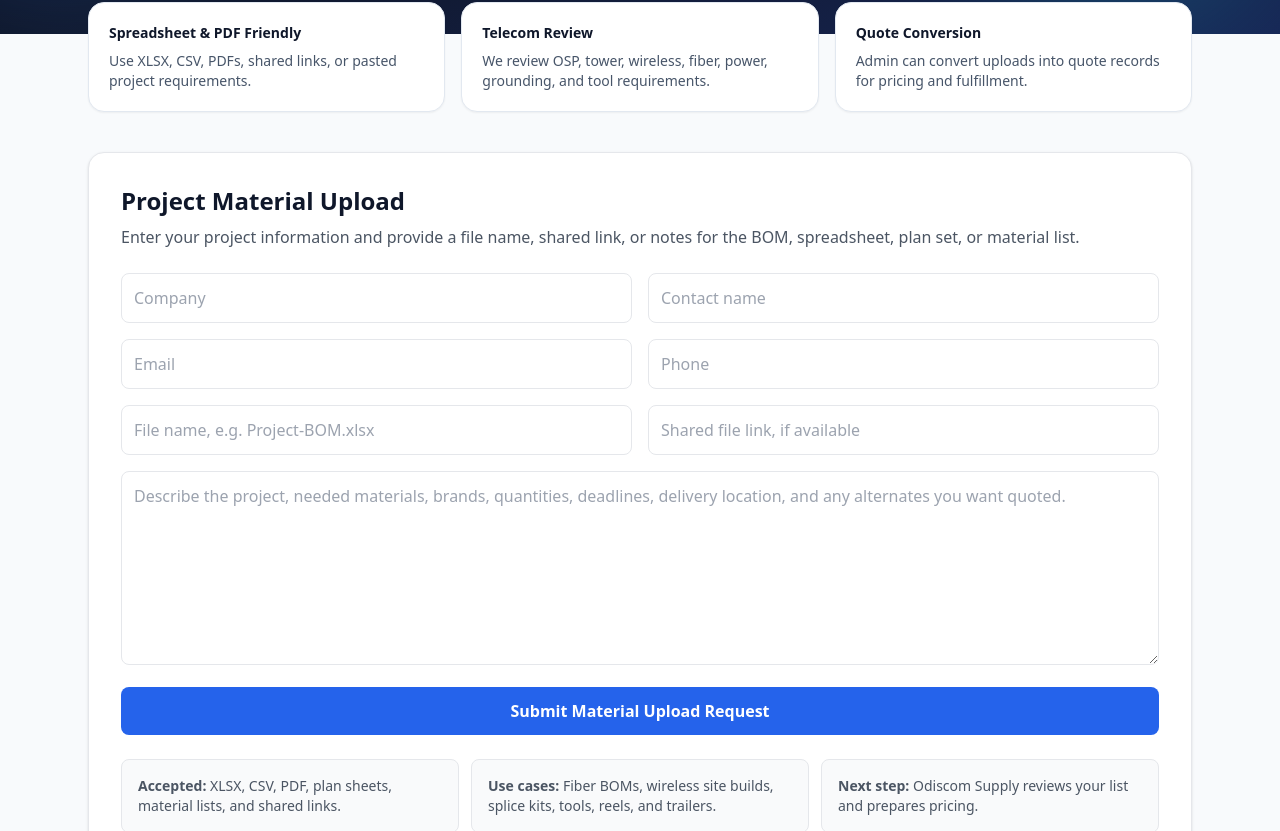
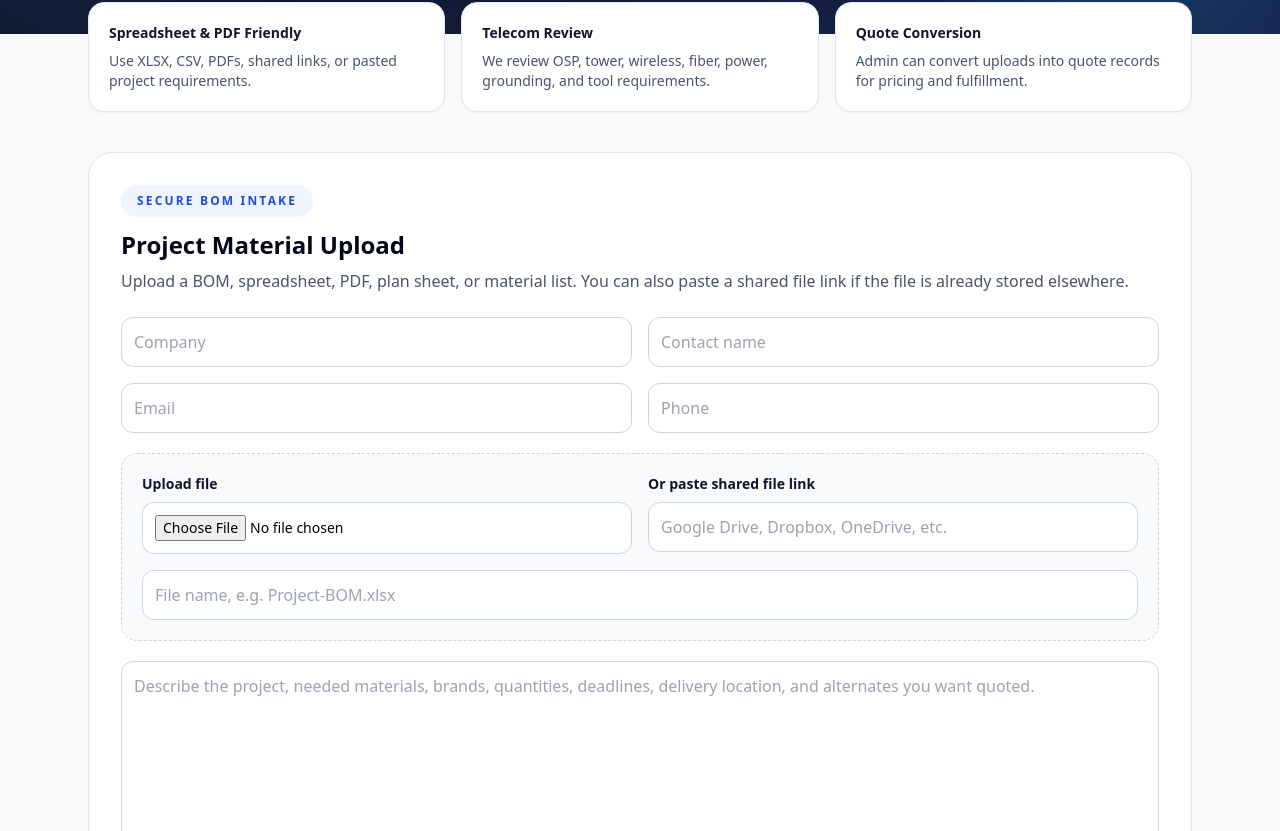
Before and after one commit to odiscom/odiscom-supply, a Next.js app: page /material-upload in a window 1280 px wide. Shown: the part 429-1260 px from the top of the page. Built offline with nearby package versions, Linux system fonts and the light colour scheme; no server answers.

Commit message:
Add Supabase Storage file upload to BOM intake

```diff
--- a/components/BomUploader.js
+++ b/components/BomUploader.js
@@ -1,4 +1,5 @@
 import { useState } from 'react'
+import { supabase } from '../lib/supabase'
 
 const emptyForm = {
   company: '',
@@ -7,11 +8,21 @@ const emptyForm = {
   phone: '',
   fileName: '',
   fileUrl: '',
+  storagePath: '',
   notes: '',
+}
+
+function safeFileName(name) {
+  return String(name || 'material-list')
+    .toLowerCase()
+    .replace(/[^a-z0-9._-]+/g, '-')
+    .replace(/-+/g, '-')
+    .replace(/^-+|-+$/g, '')
 }
 
 export default function BomUploader() {
   const [form, setForm] = useState(emptyForm)
+  const [file, setFile] = useState(null)
   const [loading, setLoading] = useState(false)
   const [message, setMessage] = useState('')
 
@@ -19,15 +30,53 @@ export default function BomUploader() {
     setForm({ ...form, [field]: value })
   }
 
+  function handleFileChange(e) {
+    const selectedFile = e.target.files?.[0]
+    setFile(selectedFile || null)
+    if (selectedFile && !form.fileName) updateField('fileName', selectedFile.name)
+  }
+
+  async function uploadFileIfNeeded() {
+    if (!file) return { fileUrl: form.fileUrl, storagePath: form.storagePath, fileName: form.fileName }
+
+    const extension = file.name.includes('.') ? file.name.split('.').pop() : 'upload'
+    const path = `${Date.now()}-${safeFileName(form.company)}-${safeFileName(file.name || `upload.${extension}`)}`
+
+    const { error } = await supabase.storage.from('material-uploads').upload(path, file, {
+      cacheControl: '3600',
+      upsert: false,
+    })
+
+    if (error) throw new Error(error.message)
+
+    const { data } = supabase.storage.from('material-uploads').getPublicUrl(path)
+
+    return {
+      fileUrl: data?.publicUrl || form.fileUrl,
+      storagePath: path,
+      fileName: file.name || form.fileName,
+    }
+  }
+
   async function submitUpload(e) {
     e.preventDefault()
     setLoading(true)
     setMessage('')
 
+    try {
+      const uploaded = await uploadFileIfNeeded()
+
+      const payload = {
+        ...form,
+        fileName: uploaded.fileName || form.fileName,
+        fileUrl: uploaded.fileUrl || form.fileUrl,
+        storagePath: uploaded.storagePath || form.storagePath,
+      }
+
       const res = await fetch('/api/upload', {
         method: 'POST',
         headers: { 'Content-Type': 'application/json' },
-      body: JSON.stringify(form),
+        body: JSON.stringify(payload),
       })
 
       const data = await res.json()
@@ -39,44 +88,60 @@ export default function BomUploader() {
       }
 
       setForm(emptyForm)
+      setFile(null)
       setMessage('Material upload request received. Our team will review it and prepare a quote.')
+    } catch (err) {
+      setLoading(false)
+      setMessage(err.message || 'File upload failed. You can paste a shared file link instead.')
+    }
   }
 
   return (
-    <div className="bg-white rounded-2xl shadow border p-6 md:p-8">
+    <div className="rounded-3xl border border-slate-200 bg-white p-6 shadow-sm md:p-8">
       <div className="mb-6">
-        <h2 className="text-2xl font-bold text-slate-900">Project Material Upload</h2>
-        <p className="text-gray-600 mt-2">
-          Enter your project information and provide a file name, shared link, or notes for the BOM, spreadsheet, plan set, or material list.
+        <div className="mb-3 inline-flex rounded-full bg-blue-50 px-4 py-2 text-xs font-semibold uppercase tracking-[0.18em] text-blue-700">Secure BOM Intake</div>
+        <h2 className="text-2xl font-bold text-slate-950">Project Material Upload</h2>
+        <p className="mt-2 text-slate-600">
+          Upload a BOM, spreadsheet, PDF, plan sheet, or material list. You can also paste a shared file link if the file is already stored elsewhere.
         </p>
       </div>
 
-      {message && <div className="bg-blue-50 border border-blue-200 text-blue-800 rounded-lg p-4 mb-5 text-sm">{message}</div>}
+      {message && <div className="mb-5 rounded-xl border border-blue-200 bg-blue-50 p-4 text-sm text-blue-800">{message}</div>}
 
-      <form onSubmit={submitUpload} className="space-y-4">
-        <div className="grid md:grid-cols-2 gap-4">
-          <input required value={form.company} onChange={(e) => updateField('company', e.target.value)} placeholder="Company" className="border rounded-lg p-3" />
-          <input value={form.contactName} onChange={(e) => updateField('contactName', e.target.value)} placeholder="Contact name" className="border rounded-lg p-3" />
-          <input required type="email" value={form.customerEmail} onChange={(e) => updateField('customerEmail', e.target.value)} placeholder="Email" className="border rounded-lg p-3" />
-          <input value={form.phone} onChange={(e) => updateField('phone', e.target.value)} placeholder="Phone" className="border rounded-lg p-3" />
+      <form onSubmit={submitUpload} className="space-y-5">
+        <div className="grid gap-4 md:grid-cols-2">
+          <input required value={form.company} onChange={(e) => updateField('company', e.target.value)} placeholder="Company" className="rounded-xl border border-slate-300 p-3 outline-none focus:border-blue-500" />
+          <input value={form.contactName} onChange={(e) => updateField('contactName', e.target.value)} placeholder="Contact name" className="rounded-xl border border-slate-300 p-3 outline-none focus:border-blue-500" />
+          <input required type="email" value={form.customerEmail} onChange={(e) => updateField('customerEmail', e.target.value)} placeholder="Email" className="rounded-xl border border-slate-300 p-3 outline-none focus:border-blue-500" />
+          <input value={form.phone} onChange={(e) => updateField('phone', e.target.value)} placeholder="Phone" className="rounded-xl border border-slate-300 p-3 outline-none focus:border-blue-500" />
         </div>
 
-        <div className="grid md:grid-cols-2 gap-4">
-          <input required value={form.fileName} onChange={(e) => updateField('fileName', e.target.value)} placeholder="File name, e.g. Project-BOM.xlsx" className="border rounded-lg p-3" />
-          <input value={form.fileUrl} onChange={(e) => updateField('fileUrl', e.target.value)} placeholder="Shared file link, if available" className="border rounded-lg p-3" />
+        <div className="rounded-2xl border border-dashed border-slate-300 bg-slate-50 p-5">
+          <div className="grid gap-4 md:grid-cols-[1fr_1fr]">
+            <div>
+              <label className="mb-2 block text-sm font-semibold text-slate-900">Upload file</label>
+              <input type="file" onChange={handleFileChange} accept=".xlsx,.xls,.csv,.pdf,.doc,.docx,.txt,.png,.jpg,.jpeg" className="w-full rounded-xl border border-slate-300 bg-white p-3 text-sm" />
+              {file && <p className="mt-2 text-xs text-slate-500">Selected: {file.name}</p>}
+            </div>
+            <div>
+              <label className="mb-2 block text-sm font-semibold text-slate-900">Or paste shared file link</label>
+              <input value={form.fileUrl} onChange={(e) => updateField('fileUrl', e.target.value)} placeholder="Google Drive, Dropbox, OneDrive, etc." className="w-full rounded-xl border border-slate-300 bg-white p-3 outline-none focus:border-blue-500" />
+            </div>
+          </div>
+          <input required value={form.fileName} onChange={(e) => updateField('fileName', e.target.value)} placeholder="File name, e.g. Project-BOM.xlsx" className="mt-4 w-full rounded-xl border border-slate-300 bg-white p-3 outline-none focus:border-blue-500" />
         </div>
 
-        <textarea required value={form.notes} onChange={(e) => updateField('notes', e.target.value)} rows="7" placeholder="Describe the project, needed materials, brands, quantities, deadlines, delivery location, and any alternates you want quoted." className="w-full border rounded-lg p-3" />
+        <textarea required value={form.notes} onChange={(e) => updateField('notes', e.target.value)} rows="7" placeholder="Describe the project, needed materials, brands, quantities, deadlines, delivery location, and alternates you want quoted." className="w-full rounded-xl border border-slate-300 p-3 outline-none focus:border-blue-500" />
 
-        <button disabled={loading} className="w-full bg-blue-600 hover:bg-blue-700 text-white rounded-lg py-3 font-semibold disabled:opacity-60">
+        <button disabled={loading} className="w-full rounded-xl bg-blue-600 py-3 font-semibold text-white hover:bg-blue-700 disabled:opacity-60">
           {loading ? 'Submitting...' : 'Submit Material Upload Request'}
         </button>
       </form>
 
-      <div className="mt-6 grid md:grid-cols-3 gap-3 text-sm text-gray-600">
-        <div className="bg-gray-50 border rounded-lg p-4"><strong>Accepted:</strong> XLSX, CSV, PDF, plan sheets, material lists, and shared links.</div>
-        <div className="bg-gray-50 border rounded-lg p-4"><strong>Use cases:</strong> Fiber BOMs, wireless site builds, splice kits, tools, reels, and trailers.</div>
-        <div className="bg-gray-50 border rounded-lg p-4"><strong>Next step:</strong> Odiscom Supply reviews your list and prepares pricing.</div>
+      <div className="mt-6 grid gap-3 text-sm text-slate-600 md:grid-cols-3">
+        <div className="rounded-2xl border bg-slate-50 p-4"><strong>Accepted:</strong> XLSX, CSV, PDF, Word, plan images, and shared links.</div>
+        <div className="rounded-2xl border bg-slate-50 p-4"><strong>Use cases:</strong> Fiber BOMs, wireless builds, splice kits, tools, reels, and trailers.</div>
+        <div className="rounded-2xl border bg-slate-50 p-4"><strong>Next step:</strong> Odiscom Supply reviews your list and prepares pricing.</div>
       </div>
     </div>
   )
```
Lines whose indentation alone changed are shown as unchanged.
